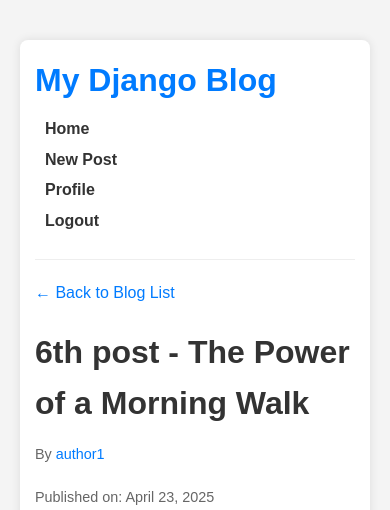
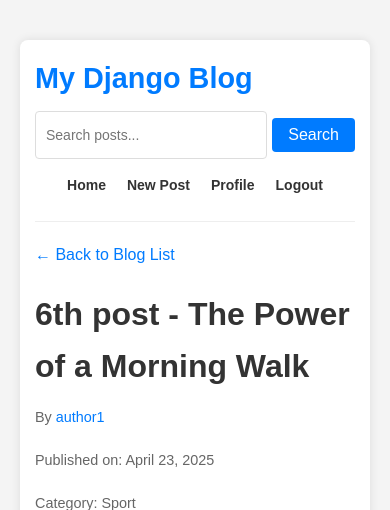
Before and after one commit to Nicole9-Sky/Django-Blog-project, a Django app: page /post/6/ in a window 390 px wide. Shown: the top 510 px of the page. Run offline with Django 5.2, Linux system fonts and the light colour scheme; a user stored in the database is signed in; data comes from the database, SQL or seed files in the repository; both versions use the stored data as it was after the commit.

Commit message:
Implement search functionality and optimize header layout
- Added search feature to allow users to search posts by title, content, or author
- Created SearchForm in forms.py for handling search queries
- Added search_posts view and URL route
- Created search_results.html template to display search results
- Optimized header layout with improved CSS for better spacing and responsiveness
- Fixed search input and button styling for better visual appearance
- Updated documentation in README.md

```diff
--- a/blog/forms.py
+++ b/blog/forms.py
@@ -62,3 +62,15 @@ class CommentForm(forms.ModelForm):
         widgets = {
             'content': forms.Textarea(attrs={'rows': 4, 'placeholder': 'Add a comment...'}),
         }
+
+
+class SearchForm(forms.Form):
+    query = forms.CharField(
+        label='Search',
+        max_length=100,
+        required=False,
+        widget=forms.TextInput(attrs={
+            'placeholder': 'Search posts...',
+            'class': 'search-input'
+        })
+    )
--- a/blog/urls.py
+++ b/blog/urls.py
@@ -23,5 +23,5 @@ urlpatterns = [
     path('post/<int:post_id>/delete/', views.delete_post, name='delete_post'),
 
     path('comment/<int:comment_id>/delete/', views.delete_comment, name='delete_comment'),
-
+    path('search/', views.search_posts, name='search_posts'),
 ]
--- a/blog/views.py
+++ b/blog/views.py
@@ -9,6 +9,8 @@ from .models import Post, Category, UserProfile
 from .forms import UserRegistrationForm, UserLoginForm, UserProfileForm, UserUpdateForm, PostForm
 from .models import Comment
 from .forms import CommentForm
+from django.db.models import Q
+from .forms import SearchForm
 
 
 def post_list(request):
@@ -250,3 +252,28 @@ def author_profile(request, username):
     }
 
     return render(request, 'blog/author_profile.html', context)
+
+
+def search_posts(request):
+    """
+    Search for posts by title, content, or author username.
+    """
+    search_form = SearchForm(request.GET)
+    query = request.GET.get('query', '')
+    results = []
+
+    if query:
+        # Search in title, content, and author's username
+        results = Post.objects.filter(
+            Q(title__icontains=query) |
+            Q(content__icontains=query) |
+            Q(author__username__icontains=query)
+        ).distinct()
+
+    context = {
+        'search_form': search_form,
+        'query': query,
+        'results': results
+    }
+
+    return render(request, 'blog/search_results.html', context)
--- a/static/css/style.css
+++ b/static/css/style.css
@@ -17,7 +17,7 @@ body {
     border-radius: 8px;
 }
 
-/* Header and navigation */
+/* Updated header and navigation */
 header {
     display: flex;
     justify-content: space-between;
@@ -25,10 +25,25 @@ header {
     padding-bottom: 20px;
     margin-bottom: 20px;
     border-bottom: 1px solid #eee;
+    flex-wrap: nowrap;
+}
+
+.header-left {
+    flex-shrink: 0;
+}
+
+.header-right {
+    display: flex;
+    align-items: center;
+    justify-content: flex-end;
+    flex-grow: 1;
+    gap: 15px;
 }
 
 .site-title {
     margin: 0;
+    font-size: 1.8rem;
+    white-space: nowrap;
 }
 
 .site-title a {
@@ -36,23 +51,70 @@ header {
     text-decoration: none;
 }
 
+/* Compact search box */
+.search-box {
+    flex-shrink: 1;
+    max-width: 300px;
+}
+
+.search-form {
+    display: flex;
+    align-items: center;
+}
+
+/* Update the search input styles to add spacing */
+.search-input {
+    padding: 6px 10px;
+    border: 1px solid #ddd;
+    border-radius: 4px;  /* Changed from 4px 0 0 4px to make it fully rounded */
+    width: 180px;
+    font-size: 14px;
+    height: 34px;
+    margin-right: 5px;  /* Add margin to create spacing */
+}
+
+/* Update the search button styles to make it fully rounded */
+.search-btn {
+    background-color: #007bff;
+    color: white;
+    border: none;
+    padding: 6px 12px;
+    border-radius: 4px;  /* Changed from 0 4px 4px 0 to make it fully rounded */
+    cursor: pointer;
+    height: 34px;
+    font-size: 14px;
+}
+
+.search-btn:hover {
+    background-color: #0056b3;
+}
+
+/* Main navigation */
+.main-nav {
+    flex-shrink: 0;
+}
+
 .main-nav ul {
     display: flex;
     list-style: none;
     padding: 0;
     margin: 0;
+    gap: 5px;
 }
 
 .main-nav li {
-    margin-left: 20px;
+    margin: 0;
 }
 
 .main-nav a {
     text-decoration: none;
     color: #333;
     font-weight: bold;
-    padding: 5px 10px;
+    padding: 5px 8px;
     border-radius: 4px;
+    white-space: nowrap;
+    font-size: 14px;
+    display: block;
 }
 
 .main-nav a:hover {
@@ -500,6 +562,16 @@ textarea {
     border-left: 3px solid #007bff;
 }
 
+/* Search results page */
+.search-results h1 {
+    margin-bottom: 20px;
+}
+
+.search-results h2 {
+    margin: 20px 0;
+    color: #007bff;
+}
+
 /* Footer */
 footer {
     margin-top: 40px;
@@ -518,21 +590,31 @@ footer {
 
     header {
         flex-direction: column;
-        align-items: flex-start;
+        align-items: stretch;
     }
 
-    .main-nav {
+    .header-right {
+        flex-direction: column;
+        align-items: stretch;
+        gap: 10px;
         margin-top: 10px;
+    }
+
+    .search-box {
+        max-width: 100%;
+    }
+
+    .search-form {
+        width: 100%;
+    }
+
+    .search-input {
         width: 100%;
     }
 
     .main-nav ul {
-        flex-direction: column;
-    }
-
-    .main-nav li {
-        margin-left: 0;
-        margin-bottom: 5px;
+        justify-content: center;
+        flex-wrap: wrap;
     }
 
     .posts-grid {
--- a/templates/blog/base.html
+++ b/templates/blog/base.html
@@ -10,7 +10,18 @@
 <body>
     <div class="container">
         <header>
+            <div class="header-left">
                 <h1 class="site-title"><a href="{% url 'post_list' %}">My Django Blog</a></h1>
+            </div>
+
+            <div class="header-right">
+                <div class="search-box">
+                    <form method="get" action="{% url 'search_posts' %}" class="search-form">
+                        <input type="text" name="query" placeholder="Search posts..." class="search-input">
+                        <button type="submit" class="search-btn">Search</button>
+                    </form>
+                </div>
+
                 <nav class="main-nav">
                     <ul>
                         <li><a href="{% url 'post_list' %}">Home</a></li>
@@ -24,6 +35,7 @@
                         {% endif %}
                     </ul>
                 </nav>
+            </div>
         </header>
 
         {% if messages %}
```
Also changed, not shown: templates/blog/search_results.html (added, +52 -0 lines), README.md, db.sqlite3. Lines whose indentation alone changed are shown as unchanged.
